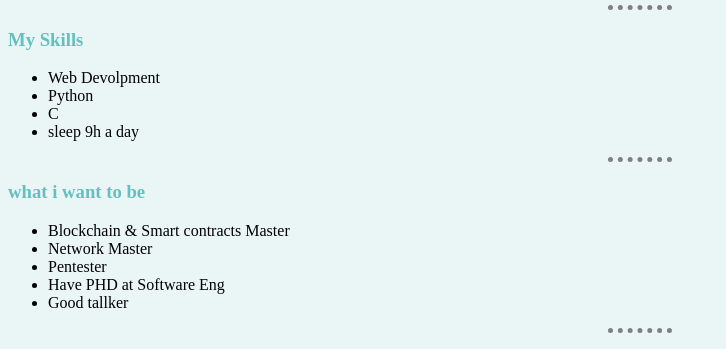
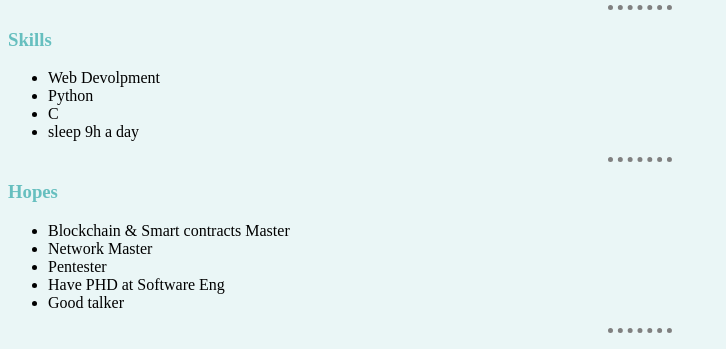
Before and after one commit to nazkun/personall-website, a plain HTML site: page index.html in a window 1280 px wide. Shown: the part 257-606 px from the top of the page, without its empty margins (0-726 px from the left). Drawn offline with Linux system fonts and the light colour scheme.

Commit message:
Update index.html

```diff
--- a/index.html
+++ b/index.html
@@ -25,7 +25,7 @@
         </tr>
     </table>
     <hr>
-    <h3>My Skills</h3>
+    <h3>Skills</h3>
     <ul>
         <li>Web Devolpment</li>
         <li>Python</li>
@@ -33,13 +33,13 @@
         <li>sleep 9h a day</li>
     </ul>
     <hr>
-    <h3>what i want to be</h3>
+    <h3>Hopes</h3>
     <ul>
         <li>Blockchain & Smart contracts Master</li>
         <li>Network Master</li>
         <li>Pentester</li>
         <li>Have PHD at Software Eng</li>
-        <li>Good tallker</li>
+        <li>Good talker</li>
     </ul>
     <hr>
     <h3>Links</h3>
```
